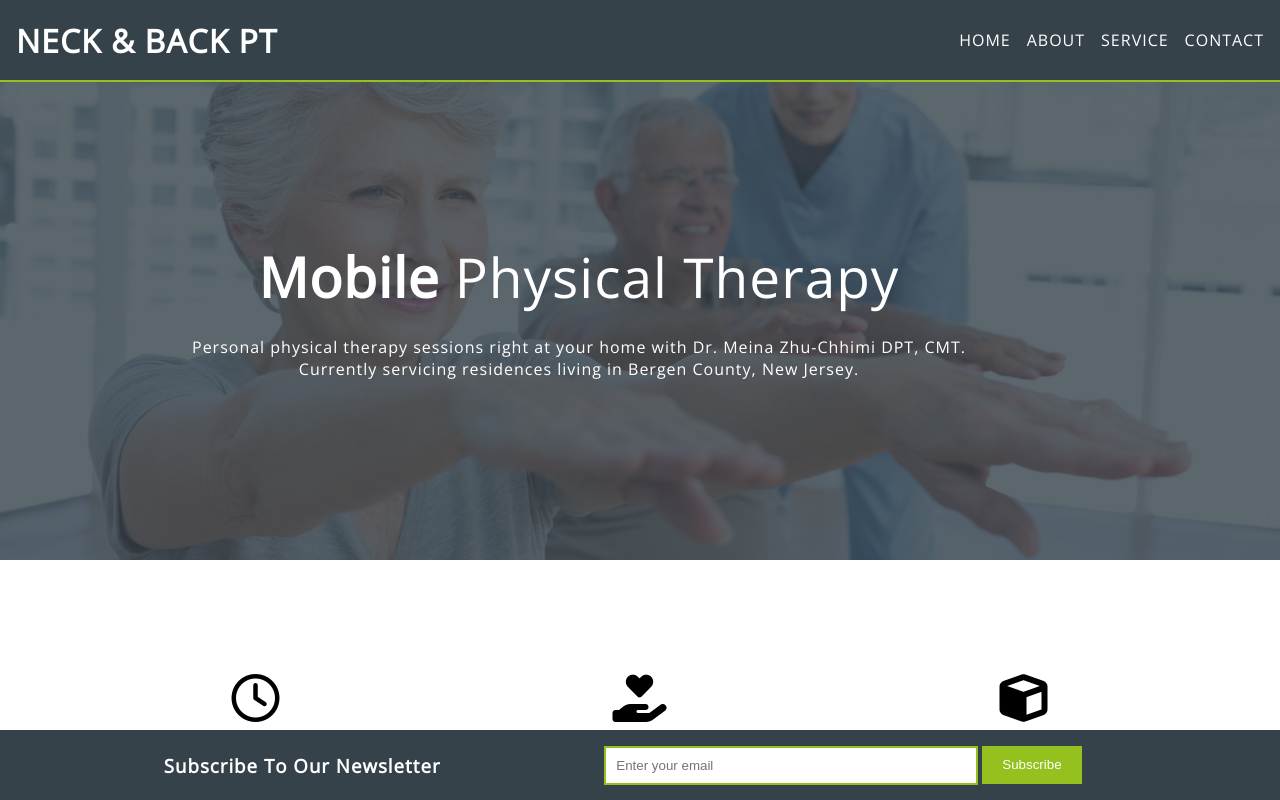
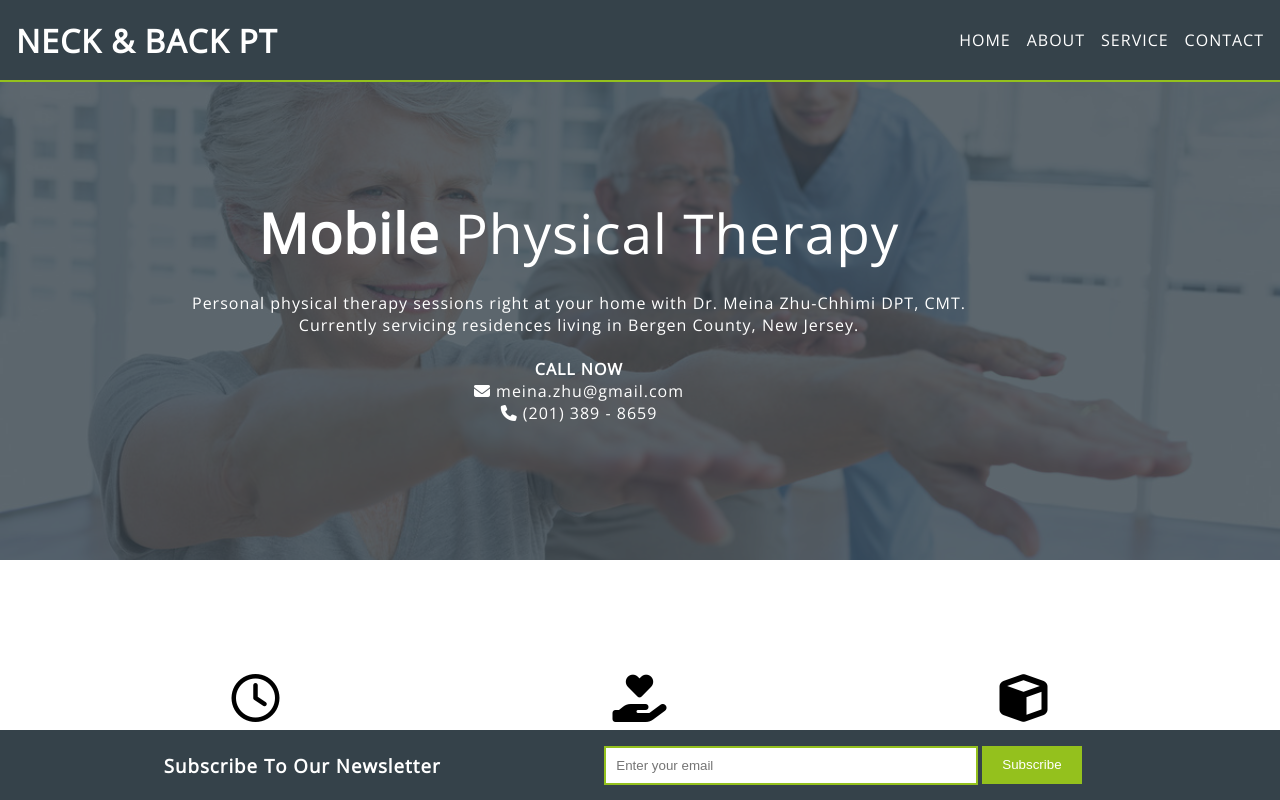
Before and after one commit to yuvachang/neckandbackPT-1, a React (Create React App) app: page / in a window 1280 px wide. Built offline with nearby package versions, Linux system fonts and the light colour scheme.

Commit message:
add: added more details

```diff
--- a/src/Home/Home.js
+++ b/src/Home/Home.js
@@ -16,6 +16,15 @@ function Home() {
             Personal physical therapy sessions right at your home with Dr. Meina
             Zhu-Chhimi DPT, CMT. <br /> Currently servicing residences living in Bergen
             County, New Jersey.
+            {/* <br /> replace with css */}
+            {/* may need a free stock photo, banner photo might be copyright */}
+            <br />
+            <br />
+            <strong>CALL NOW</strong>
+            <br />
+            <i className="fas fa-envelope"></i> meina.zhu@gmail.com
+            <br />
+            <i className="fas fa-phone" /> (201) 389 - 8659
           </h4>
         </div>
         <div className='bg-tint'>
```
